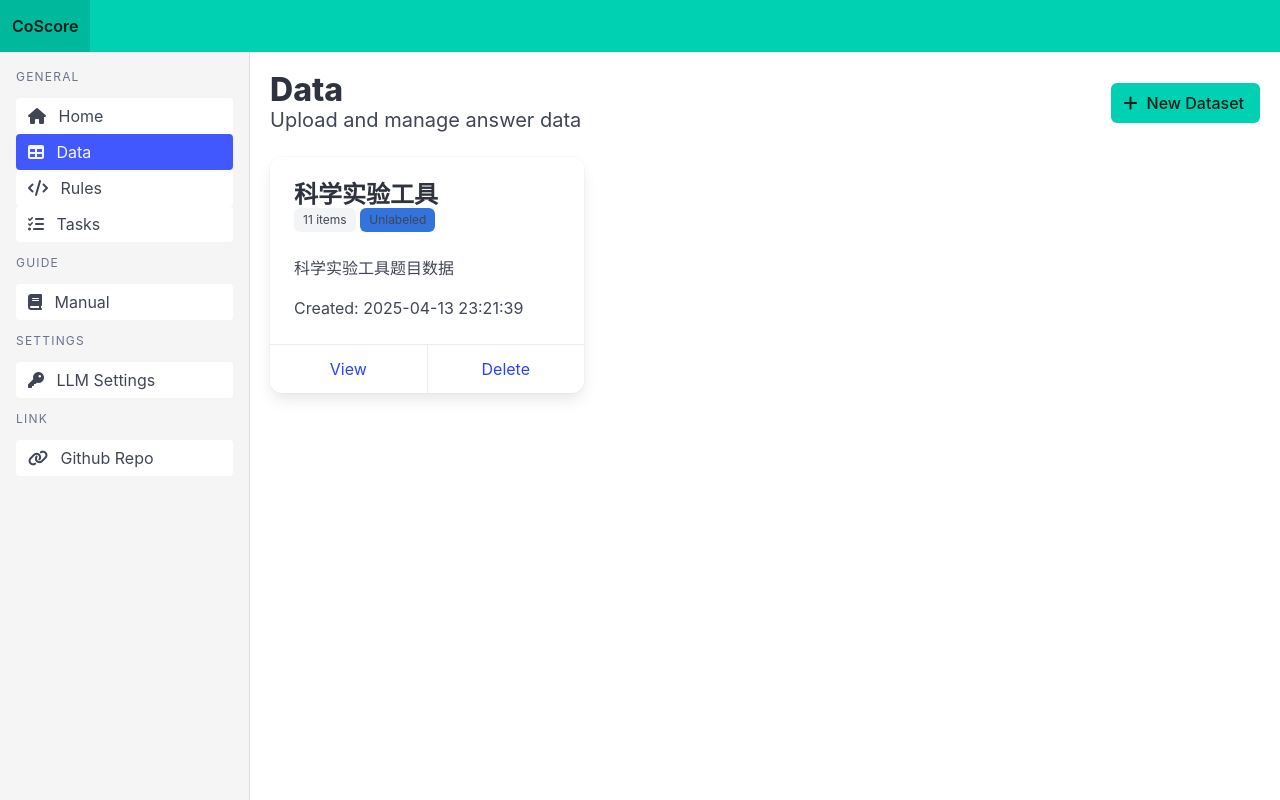
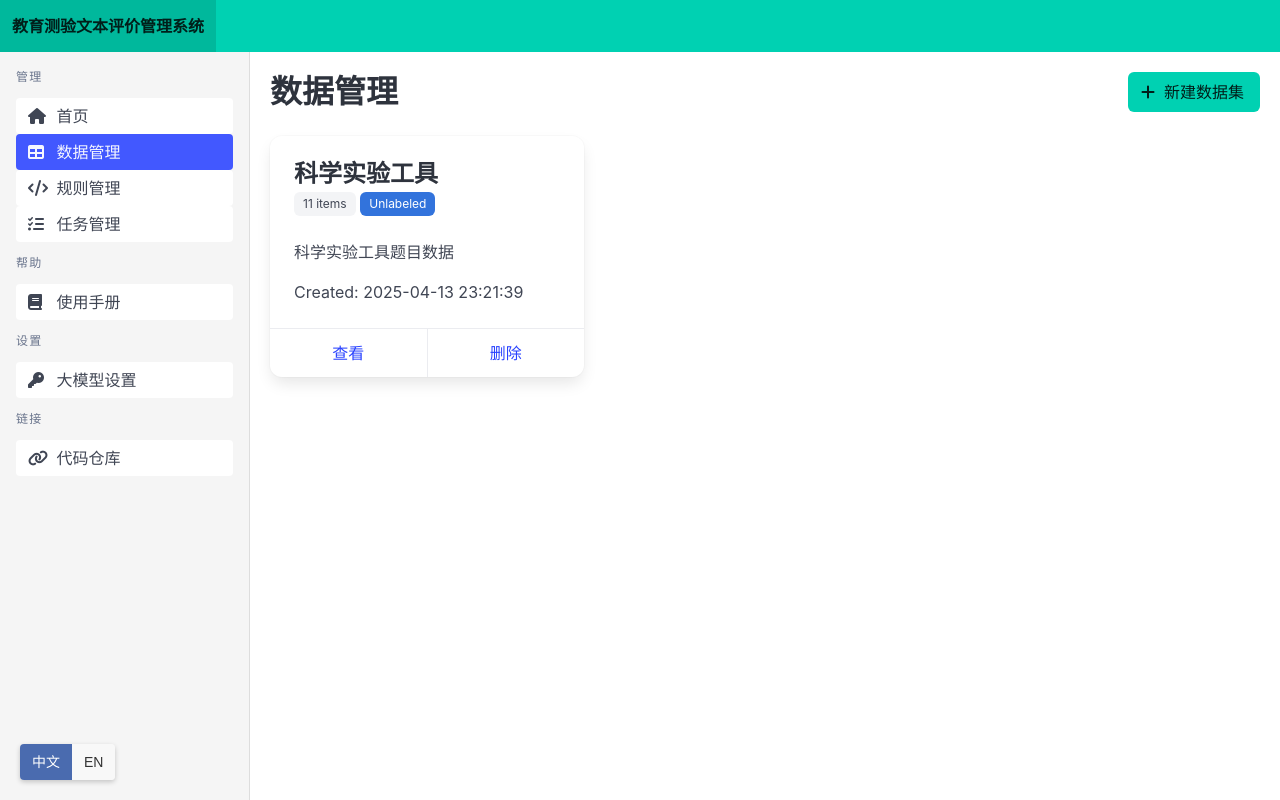
Before and after one commit to Eason010212/CoScore, a Flask app: page /data in a window 1280 px wide. Run offline with Flask 3, Linux system fonts and the light colour scheme; data comes from the database, SQL or seed files in the repository; both versions use the stored data as it was after the commit.

Commit message:
multi-lang-support-partial

```diff
--- a/app/App.py
+++ b/app/App.py
@@ -83,6 +83,23 @@ def getData():
         })
     conn.close()
     return jsonify(data)
+
+@app.route('/api/getDataByName', methods=['POST'])
+def getDataByName():
+    data = request.get_json()
+    name = data['name']
+    conn = sqlite3.connect('database.db')
+    cursor = conn.execute('SELECT * FROM data WHERE name = ?', (name,))
+    row = cursor.fetchone()
+    conn.close()
+    return jsonify({
+        'name': row[0],
+        'desc': row[1],
+        'type': row[2],
+        'data': row[3],
+        'count': row[4],
+        'created': row[5]
+    })
 
 @app.route('/api/deleteData', methods=['POST'])
 def deleteData():
@@ -221,7 +238,6 @@ def runTask(data_name, rule_name, task_name):
         }
         cursor = conn.execute('SELECT * FROM rules WHERE name = ?', (rule_name, ))
         rule = cursor.fetchone()
-        print(rule[3])
         rule = {
             'name': rule[0],
             'prompt': rule[1],
@@ -234,12 +250,13 @@ def runTask(data_name, rule_name, task_name):
         # run the task
         ruleObj = Rule(rule['rule'])
         allData = []
-        for i in range(1, int(data['count'])):
-            allData.append(ruleObj.calculate(data['data'][i].split(',')[0].split('-')))
+        for i in range(0, int(data['count'])):
+            allData.append(ruleObj.calculate(data['data'][i+1].split(',')[0].split('-')))
         allScore = []
         allLog = []
         for i in range(len(allData)):
-            score, debugInfo = ruleObj.calculate(allData[i])
+            score, debugInfo = allData[i]
+            print(score)
             del debugInfo['calMemory']
             allScore.append(score)
             allLog.append(debugInfo)
--- a/app/static/data.js
+++ b/app/static/data.js
@@ -169,7 +169,8 @@ function exportDataset() {
 
 // Handle file input display
 document.getElementById('csvFile').addEventListener('change', function(e) {
-    const fileName = e.target.files[0] ? e.target.files[0].name : 'No file selected';
+    console.log(e)
+    const fileName = e.target.files[0] ? e.target.files[0].name : langArr[currentLang]['no-file-selected'];
     document.getElementById('fileName').textContent = fileName;
 
     if (e.target.files[0]) {
@@ -178,7 +179,7 @@ document.getElementById('csvFile').addEventListener('change', function(e) {
         reader.onload = function(event) {
             document.getElementById('csvData').value = event.target.result;
         };
-        reader.readAsText(e.target.files[0]);
+        reader.readAsText(e.target.files[0], 'UTF-8');
     }
 });
 allData = []
@@ -203,7 +204,7 @@ window.addEventListener('DOMContentLoaded', function() {
                                     <div class="media">
                                         <div class="media-content">
                                             <p class="title is-4">${dataset.name}</p>
-                                            <p class="subtitle is-6">
+                                            <p class="subtitle is-6" style="margin-top:5px">
                                                 <span class="tag is-light">${dataset.count} items</span>
                                                 <span class="tag tag-${dataset.type}">${dataset.type=="labeled" ? 'Labeled' : 'Unlabeled'}</span>
                                             </p>
@@ -215,9 +216,9 @@ window.addEventListener('DOMContentLoaded', function() {
                                     </div>
                                 </div>
                                 <footer class="card-footer">
-                                    <a href="#" class="card-footer-item" onclick="viewDataset('${dataset.name}')">View</a>
+                                    <a href="#" class="card-footer-item" onclick="viewDataset('${dataset.name}')">` + langArr['view'][currentLang] + `</a>
 
-                                    <a href="#" class="card-footer-item" onclick="confirmDelete('${dataset.name}')">Delete</a>
+                                    <a href="#" class="card-footer-item" onclick="confirmDelete('${dataset.name}')">` + langArr['delete'][currentLang] + `</a>
                                 </footer>
                             </div>
                         </div>
--- /dev/null
+++ b/app/static/lang.js
@@ -0,0 +1,311 @@
+// 创建左右两半式语言切换按钮
+function createSplitLanguageSwitcher() {
+    // 检查是否已存在语言切换按钮
+    if (document.getElementById('split-language-switcher')) {
+        return;
+    }
+
+    // 创建按钮容器
+    const switcher = document.createElement('div');
+    switcher.id = 'split-language-switcher';
+    Object.assign(switcher.style, {
+        position: 'fixed',
+        left: '20px',
+        bottom: '20px',
+        zIndex: '9999',
+        fontFamily: 'Arial, sans-serif',
+        display: 'flex',
+        height: '36px',
+        lineHeight: '36px',
+        borderRadius: '4px',
+        overflow: 'hidden',
+        boxShadow: '0 2px 5px rgba(0,0,0,0.2)'
+    });
+
+    // 当前语言显示部分（左侧）
+    const currentLang = document.createElement('div');
+    currentLang.textContent = '中文';
+    Object.assign(currentLang.style, {
+        padding: '0 12px',
+        background: '#4a6baf',
+        color: 'white',
+        fontSize: '14px'
+    });
+
+    // 切换语言按钮部分（右侧）
+    const switchButton = document.createElement('div');
+    switchButton.textContent = 'EN';
+    Object.assign(switchButton.style, {
+        padding: '0 12px',
+        background: '#f8f8f8',
+        color: '#333',
+        fontSize: '14px',
+        cursor: 'pointer',
+        transition: 'all 0.3s ease'
+    });
+
+    // 鼠标悬停效果
+    switchButton.addEventListener('mouseover', () => {
+        switchButton.style.background = '#e0e0e0';
+    });
+    switchButton.addEventListener('mouseout', () => {
+        switchButton.style.background = '#f8f8f8';
+    });
+
+    // 当前语言状态
+    let isChinese = true;
+
+    // 点击切换语言
+    switchButton.addEventListener('click', () => {
+        isChinese = !isChinese;
+        if (isChinese) {
+            currentLang.textContent = '中文';
+            switchButton.textContent = 'EN';
+            switchLang('中文')
+            localStorage.setItem('lang', '中文');
+        } else {
+            currentLang.textContent = 'EN';
+            switchButton.textContent = '中文';
+            switchLang('EN')
+            localStorage.setItem('lang', 'EN');
+        }
+    });
+
+    // 将两部分添加到容器
+    switcher.appendChild(currentLang);
+    switcher.appendChild(switchButton);
+
+    // 将容器添加到body
+    document.body.appendChild(switcher);
+}
+
+// 页面加载完成后创建按钮
+if (document.readyState === 'complete') {
+    createSplitLanguageSwitcher();
+} else {
+    window.addEventListener('load', createSplitLanguageSwitcher);
+}
+
+var langArr = {
+    'coscore': {
+        '中文': '教育测验文本评价管理系统',
+        'EN': 'CoScore'
+    },
+    'general': {
+        '中文': '管理',
+        'EN': 'General'
+    },
+    'home': {
+        '中文': ' 首页',
+        'EN': ' Home'
+    },
+    'data': {
+        '中文': ' 数据管理',
+        'EN': ' Data'
+    },
+    'rules': {
+        '中文': ' 规则管理',
+        'EN': ' Rules'
+    },
+    'tasks': {
+        '中文': ' 任务管理',
+        'EN': ' Tasks'
+    },
+    'guide': {
+        '中文': '帮助',
+        'EN': "Guide"
+    },
+    'manual': {
+        '中文': ' 使用手册',
+        'EN': ' Manual'
+    },
+    'settings': {
+        '中文': '设置',
+        'EN': 'Settings'
+    },
+    'llm-settings': {
+        '中文': ' 大模型设置',
+        'EN': ' LLM Settings'
+    },
+    'link': {
+        '中文': '链接',
+        'EN': 'Link'
+    },
+    'github-repo': {
+        '中文': ' 代码仓库',
+        'EN': ' Github Repo'
+    },
+    'upload-and-manage-data': {
+        '中文': '上传并管理数据',
+        'EN': 'Upload and manage data'
+    },
+    'new-dataset': {
+        '中文': '新建数据集',
+        'EN': 'New Dataset'
+    },
+    'no-datasets-yet': {
+        '中文': '暂无数据集',
+        'EN': 'No datasets yet'
+    },
+    'get-started-dataset': {
+        '中文': '创建新的自有数据集',
+        'EN': 'Get started by uploading your first dataset'
+    },
+    'dataset-name': {
+        '中文': '数据集名称',
+        'EN': 'Dataset Name'
+    },
+    'dataset-description': {
+        '中文': '数据集描述',
+        'EN': 'Dataset Description'
+    },
+    'dataset-type': {
+        '中文': '数据集类型',
+        'EN': 'Dataset Type'
+    },
+    'dataset-name-place': {
+        '中文': '例：数学测验',
+        'EN': 'e.g. Math Problem Answers'
+    },
+    'paste-csv-data': {
+        '中文': '粘贴 CSV 数据',
+        'EN': 'Paste CSV Data'
+    },
+    'csv-req': {
+        '中文': '首行应为表头，使用英文逗号分隔',
+        'EN': 'First row should be headers. Use comma separators.'
+    },
+    'create-dataset': {
+        '中文': '创建数据集',
+        'EN': 'Create Dataset'
+    },
+    'cancel': {
+        '中文': '取消',
+        'EN': 'Cancel'
+    },
+    'upload-csv': {
+        '中文': "或上传 CSV 文件",
+        'EN': 'Or Upload CSV File'
+    },
+    'choose-file': {
+        '中文': '选择文件',
+        'EN': 'Choose a file…'
+    },
+    'no-file-selected': {
+        '中文': '未选中文件',
+        'EN': 'No File Selected'
+    },
+    'export': {
+        '中文': '导出数据',
+        'EN': 'Export'
+    },
+    'confirm-delete': {
+        '中文': '确认删除',
+        'EN': 'confirm Delete'
+    },
+    'delete-toast': {
+        '中文': '您确认要删除 ',
+        'EN': 'Are you sure you want to delete '
+    },
+    'undone-warn': {
+        '中文': '此操作不可撤销',
+        'EN': 'This action cannot be undone.'
+    },
+    'delete': {
+        '中文': '删除',
+        'EN': 'Delete'
+    },
+    'view': {
+        '中文': '查看',
+        'EN': 'View'
+    },
+    'welcome': {
+        '中文': '欢迎使用教育测验文本评价管理系统',
+        'EN': 'Welcome to CoScore!'
+    },
+    'step-1': {
+        '中文': ' 第一步：准备数据',
+        'EN': ' Step 1: Data'
+    },
+    'step-2': {
+        '中文': ' 第二步：配置规则',
+        'EN': ' Step 2: Rules'
+    },
+    'step-3': {
+        '中文': ' 第三步：运行任务',
+        'EN': ' Step 3: Tasks'
+    },
+    'step-1-desc': {
+        '中文': '上传和管理测验数据',
+        'EN': 'Upload and manage answer data'
+    },
+    'step-1-btn': {
+        '中文': '现在开始',
+        'EN': 'Get Started'
+    },
+    'step-2-desc': {
+        '中文': '与大模型协同创建结构化、可解释的评分规则',
+        'EN': 'Create scoring rules with the help of LLM'
+    },
+    'step-2-btn': {
+        '中文': '前往配置',
+        'EN': 'Create Rules'
+    },
+    'step-3-desc': {
+        '中文': '后台运行评分任务并获取评分结果',
+        'EN': 'Run scoring tasks and collect results'
+    },
+    'step-3-btn': {
+        "中文": '查看任务',
+        'EN': 'Run Tasks'
+    },
+    'read-manual': {
+        '中文': '学习编写评分规则的最佳实践',
+        'EN': 'Learn how to use CoScore effectively'
+    },
+    'step-4-btn': {
+        '中文': '阅读手册',
+        'EN': 'Read Guide'
+    },
+    'configure-llm': {
+        '中文': '配置大模型 API KEY 和关键参数',
+        'EN': 'Configure your LLM API keys and parameters'
+    },
+    'step-5-btn': {
+        '中文': '前往配置',
+        'EN': 'Configure'
+    }
+}
+
+
+
+function switchLang(lang) {
+    currentLang = lang
+        //所有class带有lang的元素，内容替换为langArr中对应的内容
+    var langElements = document.querySelectorAll('.lang');
+    langElements.forEach(function(element) {
+        // 如果有data-lang
+        if (element.hasAttribute('data-lang')) {
+            var key = element.getAttribute('data-lang');
+            // 如果里面原来有<i>标签，那么要保留
+            if (element.innerHTML.includes('<i')) {
+                var i = element.innerHTML.indexOf('<i');
+                var j = element.innerHTML.indexOf('</i>');
+                var icon = element.innerHTML.substring(i, j + 4);
+                element.innerHTML = icon + langArr[key][lang];
+                return;
+            }
+            element.textContent = langArr[key][lang];
+        }
+        if (element.hasAttribute('data-lang-place')) {
+            var key = element.getAttribute('data-lang-place')
+            element.placeholder = langArr[key][lang]
+        }
+    });
+}
+
+currentLang = localStorage.getItem('lang') || '中文';
+
+document.addEventListener('DOMContentLoaded', function() {
+    switchLang(currentLang);
+});
--- a/app/static/main.css
+++ b/app/static/main.css
@@ -113,10 +113,12 @@ body {
 
 .tag-labeled {
     background-color: #48c774 !important;
+    color: white;
 }
 
 .tag-unlabeled {
     background-color: #3273dc !important;
+    color: white;
 }
 
 .content-section {
@@ -218,3 +220,7 @@ body {
     width: 90%;
     max-width: 800px;
 }
+
+.menu-list i {
+    width: 16px;
+}
--- a/app/templates/data.html
+++ b/app/templates/data.html
@@ -9,13 +9,14 @@
     <link rel="stylesheet" href="static/font-awesome.min.css">
     <link rel="stylesheet" href="static/main.css">
     <script src="static/jquery.min.js"></script>
+    <script src="static/lang.js"></script>
 </head>
 
 <body>
     <nav class="navbar is-primary" role="navigation" aria-label="main navigation">
         <div class="navbar-brand">
             <a class="navbar-item" href="#">
-                <strong>CoScore</strong>
+                <strong class="lang" data-lang="coscore">CoScore</strong>
             </a>
             <a role="button" class="navbar-burger" aria-label="menu" aria-expanded="false" onclick="toggleSidebar()">
                 <span aria-hidden="true"></span>
@@ -27,27 +28,27 @@
 
     <div class="main-content">
         <aside class="sidebar menu p-4">
-            <p class="menu-label">General</p>
+            <p class="menu-label lang" data-lang="general">General</p>
             <ul class="menu-list">
-                <li><a href="../"><i class="fas fa-home mr-2"></i> Home</a></li>
-                <li><a class="is-active" href="#"><i class="fas fa-table mr-2"></i> Data</a></li>
-                <li><a href="rules"><i class="fas fa-code mr-2"></i> Rules</a></li>
-                <li><a href="tasks"><i class="fas fa-tasks mr-2"></i> Tasks</a></li>
+                <li><a href="../" class="lang" data-lang="home"><i class="fas fa-home mr-2"></i> Home</a></li>
+                <li><a class="is-active lang" data-lang="data" href="#"><i class="fas fa-table mr-2"></i> Data</a></li>
+                <li><a href="rules" class="lang" data-lang="rules"><i class="fas fa-code mr-2"></i> Rules</a></li>
+                <li><a href="tasks" class="lang" data-lang="tasks"><i class="fas fa-tasks mr-2"></i> Tasks</a></li>
             </ul>
 
-            <p class="menu-label">Guide</p>
+            <p class="menu-label lang" data-lang="guide">Guide</p>
             <ul class="menu-list">
-                <li><a href="manual"><i class="fas fa-book mr-2"></i> Manual</a></li>
+                <li><a href="manual" class="lang" data-lang="manual"><i class="fas fa-book mr-2"></i> Manual</a></li>
             </ul>
 
-            <p class="menu-label">Settings</p>
+            <p class="menu-label lang" data-lang="settings">Settings</p>
             <ul class="menu-list">
-                <li><a onclick="openLLMSettingModal()"><i class="fas fa-key mr-2"></i> LLM Settings</a></li>
+                <li><a onclick="openLLMSettingModal()" class="lang" data-lang="llm-settings"><i class="fas fa-key mr-2"></i> LLM Settings</a></li>
             </ul>
 
-            <p class="menu-label">Link</p>
+            <p class="menu-label lang" data-lang="link">Link</p>
             <ul class="menu-list">
-                <li><a href="https://github.com/Eason010212/CoScore" target="_blank"><i class="fas fa-link mr-2"></i> Github Repo</a></li>
+                <li><a href="https://github.com/Eason010212/CoScore" target="_blank" class="lang" data-lang="github-repo"><i class="fas fa-link mr-2"></i> Github Repo</a></li>
             </ul>
         </aside>
 
@@ -57,14 +58,13 @@
                 <div class="level">
                     <div class="level-left">
                         <div>
-                            <h1 class="title">Data</h1>
-                            <h2 class="subtitle">Upload and manage answer data</h2>
+                            <h1 class="title lang" data-lang="data">Data</h1>
                         </div>
                     </div>
                     <div class="level-right">
                         <button class="button is-primary" onclick="openNewDatasetModal()">
                             <span class="icon"><i class="fas fa-plus"></i></span>
-                            <span>New Dataset</span>
+                            <span class="lang" data-lang="new-dataset">New Dataset</span>
                         </button>
                     </div>
                 </div>
@@ -80,11 +80,11 @@
                         <span class="icon is-large has-text-grey-light">
                             <i class="fas fa-table fa-3x"></i>
                         </span>
-                        <h3 class="title is-4 has-text-grey">No datasets yet</h3>
-                        <p class="subtitle">Get started by uploading your first dataset</p>
+                        <h3 class="title is-4 has-text-grey lang" data-lang="no-datasets-yet">No datasets yet</h3>
+                        <p class="subtitle lang" data-lang="get-started-dataset">Get started by uploading your first dataset</p>
                         <button class="button is-primary" onclick="openNewDatasetModal()">
                             <span class="icon"><i class="fas fa-plus"></i></span>
-                            <span>New Dataset</span>
+                            <span class="lang" data-lang="new-dataset">New Dataset</span>
                         </button>
                     </div>
                 </div>
@@ -97,26 +97,26 @@
         <div class="modal-background" onclick="closeModal('newDatasetModal')"></div>
         <div class="modal-card">
             <header class="modal-card-head">
-                <p class="modal-card-title">Create New Dataset</p>
+                <p class="modal-card-title lang" data-lang="new-dataset">Create New Dataset</p>
                 <button class="delete" aria-label="close" onclick="closeModal('newDatasetModal')"></button>
             </header>
             <section class="modal-card-body">
                 <div class="field">
-                    <label class="label">Dataset Name</label>
+                    <label class="label lang" data-lang="dataset-name">Dataset Name</label>
                     <div class="control">
-                        <input class="input" type="text" placeholder="e.g. Math Problem Answers" id="datasetName">
+                        <input class="input lang" type="text" placeholder="e.g. Math Problem Answers" data-lang-place="dataset-name-place" id="datasetName">
                     </div>
                 </div>
 
                 <div class="field">
-                    <label class="label">Dataset Description</label>
+                    <label class="label lang" data-lang="dataset-description">Dataset Description</label>
                     <div class="control">
-                        <input class="input" type="text" placeholder="This dataset is ..." id="datasetDesc">
+                        <input class="input" type="text" id="datasetDesc">
                     </div>
                 </div>
 
                 <div class="field">
-                    <label class="label">Dataset Type</label>
+                    <label class="label lang" data-lang="dataset-type">Dataset Type</label>
                     <div class="control">
                         <div class="select is-fullwidth">
                             <select id="datasetType">
@@ -128,17 +128,17 @@
                 </div>
 
                 <div class="field">
-                    <label class="label">Paste CSV Data</label>
+                    <label class="label lang" data-lang="paste-csv-data">Paste CSV Data</label>
                     <div class="control">
                         <textarea class="textarea textarea-csv" placeholder="Paste your CSV data here...
 For labeled data: text,score
 For unlabeled data: text" id="csvData"></textarea>
                     </div>
-                    <p class="help">First row should be headers. Use comma separators.</p>
+                    <p class="help lang" data-lang="csv-req">First row should be headers. Use comma separators.</p>
                 </div>
 
                 <div class="field">
-                    <label class="label">Or Upload CSV File</label>
+                    <label class="label lang" data-lang="upload-csv">Or Upload CSV File</label>
                     <div class="file has-name is-fullwidth">
                         <label class="file-label">
                             <input class="file-input" type="file" id="csvFile" accept=".csv">
@@ -146,11 +146,11 @@ For unlabeled data: text" id="csvData"></textarea>
                                 <span class="file-icon">
                                     <i class="fas fa-upload"></i>
                                 </span>
-                                <span class="file-label">
+                                <span class="file-label lang" data-lang="choose-file" >
                                     Choose a file…
                                 </span>
                             </span>
-                            <span class="file-name" id="fileName">
+                            <span class="file-name lang" data-lang="no-file-selected" id="fileName">
                                 No file selected
                             </span>
                         </label>
@@ -158,8 +158,8 @@ For unlabeled data: text" id="csvData"></textarea>
                 </div>
             </section>
             <footer class="modal-card-foot">
-                <button class="button is-success" onclick="createDataset()" style="margin-right:10px">Create Dataset</button>
-                <button class="button" onclick="closeModal('newDatasetModal')">Cancel</button>
+                <button class="button is-success lang" data-lang="create-dataset" onclick="createDataset()" style="margin-right:10px">Create Dataset</button>
+                <button class="button lang" data-lang="cancel" onclick="closeModal('newDatasetModal')">Cancel</button>
             </footer>
         </div>
     </div>
@@ -176,7 +176,7 @@ For unlabeled data: text" id="csvData"></textarea>
                     <div class="level-right">
                         <button class="button is-small" onclick="exportDataset()">
                             <span class="icon"><i class="fas fa-download"></i></span>
-                            <span>Export</span>
+                            <span class="lang" data-lang="export">Export</span>
                         </button>
                     </div>
                 </div>
@@ -203,16 +203,16 @@ For unlabeled data: text" id="csvData"></textarea>
         <div class="modal-background" onclick="closeModal('deleteConfirmModal')"></div>
         <div class="modal-card">
             <header class="modal-card-head">
-                <p class="modal-card-title">Confirm Delete</p>
+                <p class="modal-card-title lang" data-lang="confirm-delete">Confirm Delete</p>
                 <button class="delete" aria-label="close" onclick="closeModal('deleteConfirmModal')"></button>
             </header>
             <section class="modal-card-body">
-                <p>Are you sure you want to delete <strong id="datasetToDelete">Math Answers</strong>?</p>
-                <p class="has-text-danger">This action cannot be undone.</p>
+                <p><span class="lang" data-lang="delete-toast">Are you sure you want to delete </span><strong id="datasetToDelete">Math Answers</strong>?</p>
+                <p class="has-text-danger lang" data-lang="undone-warn">This action cannot be undone.</p>
             </section>
             <footer class="modal-card-foot">
-                <button class="button is-danger" onclick="deleteDataset()" style="margin-right:10px">Delete</button>
-                <button class="button" onclick="closeModal('deleteConfirmModal')">Cancel</button>
+                <button class="button is-danger lang" data-lang="delete" onclick="deleteDataset()" style="margin-right:10px">Delete</button>
+                <button class="button lang" data-lang="cancel" onclick="closeModal('deleteConfirmModal')">Cancel</button>
             </footer>
         </div>
     </div>
@@ -224,8 +224,9 @@ For unlabeled data: text" id="csvData"></textarea>
             document.querySelector('.navbar-burger').classList.toggle('is-active');
         }
     </script>
+
+    <script src="static/settings.js"></script>
     <script src="static/data.js"></script>
-    <script src="static/settings.js"></script>
 </body>
 
 </html>
```
Also changed, not shown: app/static/tasks.js (+58 -27 lines), app/templates/index.html (+29 -29 lines), app/templates/manual.html (+2 -7 lines), app/templates/tasks.html (+6 -6 lines), database.db.
